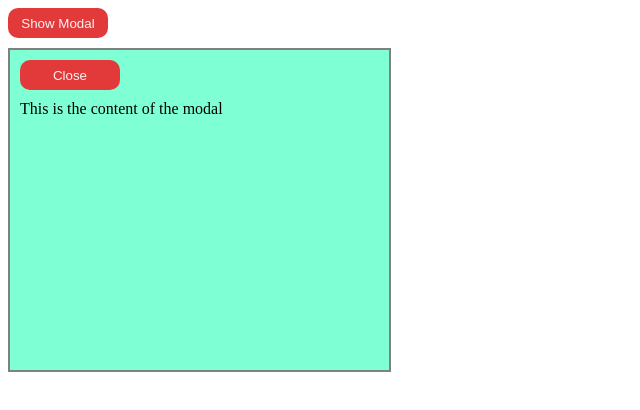
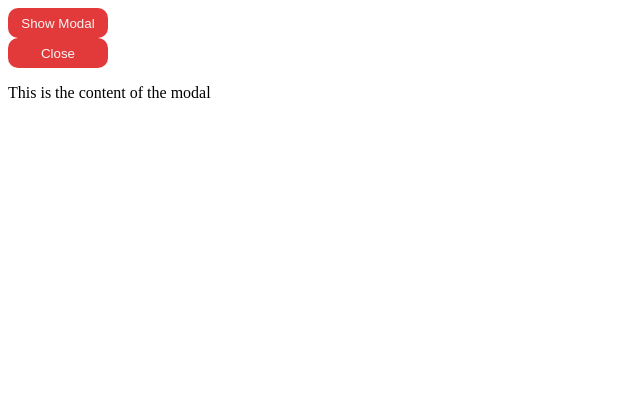
Before and after one commit to acciojob/react-composition-2-AmanVerma5, a React app: page / in a window 1280 px wide. Both pictures are taken after a click on the button "Show Modal". Shown: the top 410 px of the page, without its empty margins (0-640 px from the left). Built offline with nearby package versions, Linux system fonts and the light colour scheme.

Commit message:
submitting code-Tue Aug 01 2023 18:26:15 GMT+0530 (India Standard Time)

```diff
--- a/src/components/ModalContainer.js
+++ b/src/components/ModalContainer.js
@@ -2,9 +2,9 @@
 
 const ModalContainer=({handleClick})=>{
     return(
-        <div className="modal-overlay">
-            <button className="modal-close" onClick={()=>handleClick(false)}>Close</button>
-            <p className="modal-p">This is the content of the modal</p>
+        <div className="model-overlay">
+            <button className="model-close" onClick={()=>handleClick(false)}>Close</button>
+            <p className="model-p">This is the content of the modal</p>
         </div>
     )
 }
```
